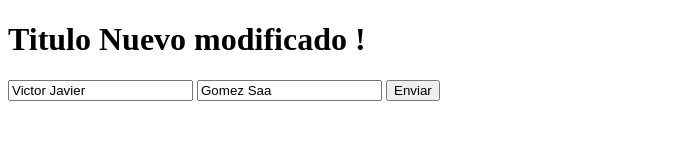
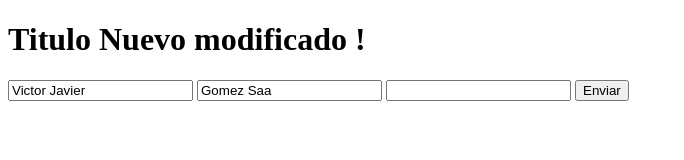
Before and after one commit to vgomezmza/gitHelloword-, a plain HTML site: page index.html in a window 1280 px wide. Shown: the whole page, without its empty margins (0-684 px from the left). Drawn offline with Linux system fonts and the light colour scheme.

Commit message:
Nico Agrega el imput de la edad

```diff
--- a/index.html
+++ b/index.html
@@ -12,6 +12,7 @@
     <form action="#" method="get">
         <input type="text" name="FirsName"  id="FirsName" value="Victor Javier">
         <input type="text" name="LastName"  id="LastName" value="Gomez Saa">
+        <input type="number" name="Age"  id="LastName" >
         <input type="button" value="Enviar">
 
     </form>
```
